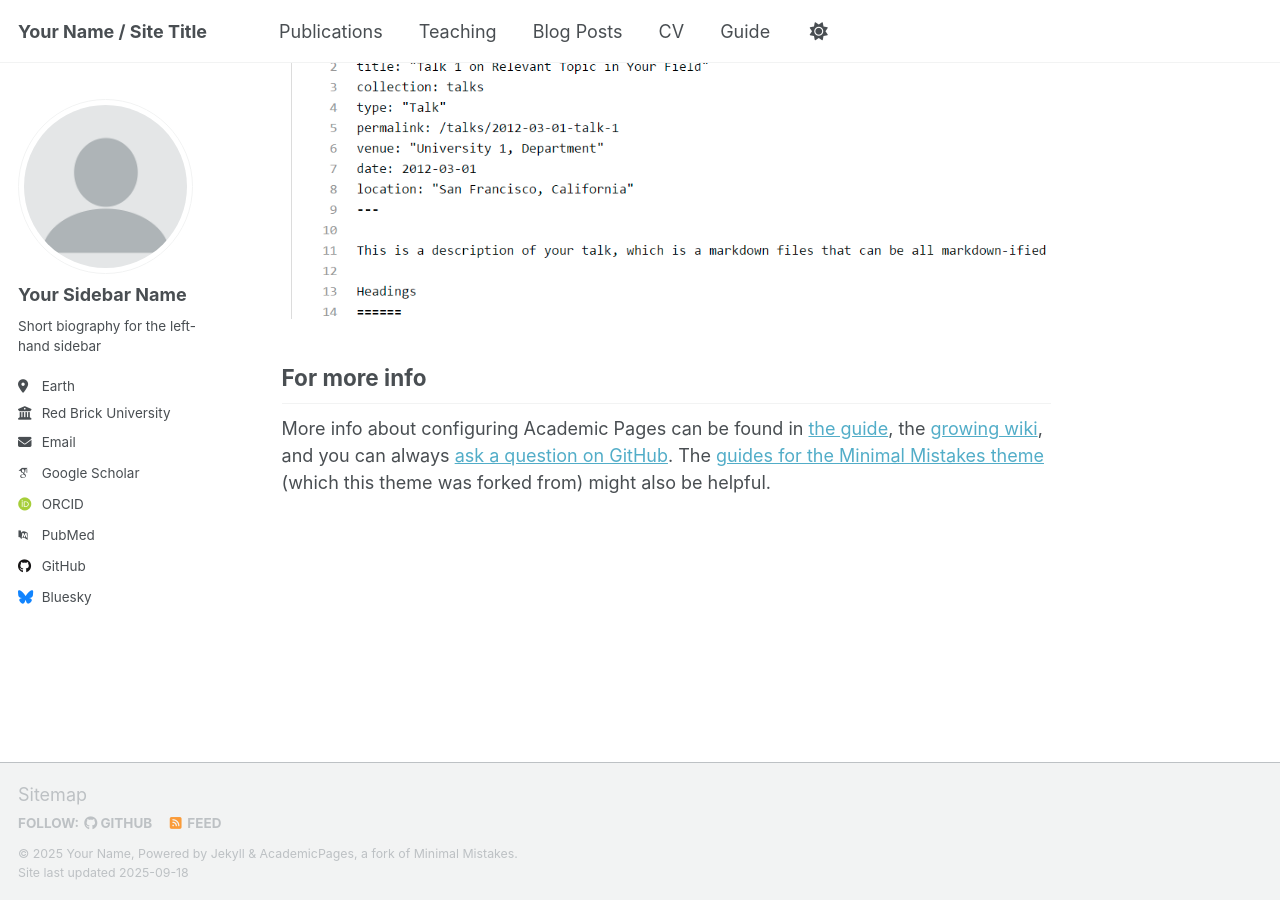
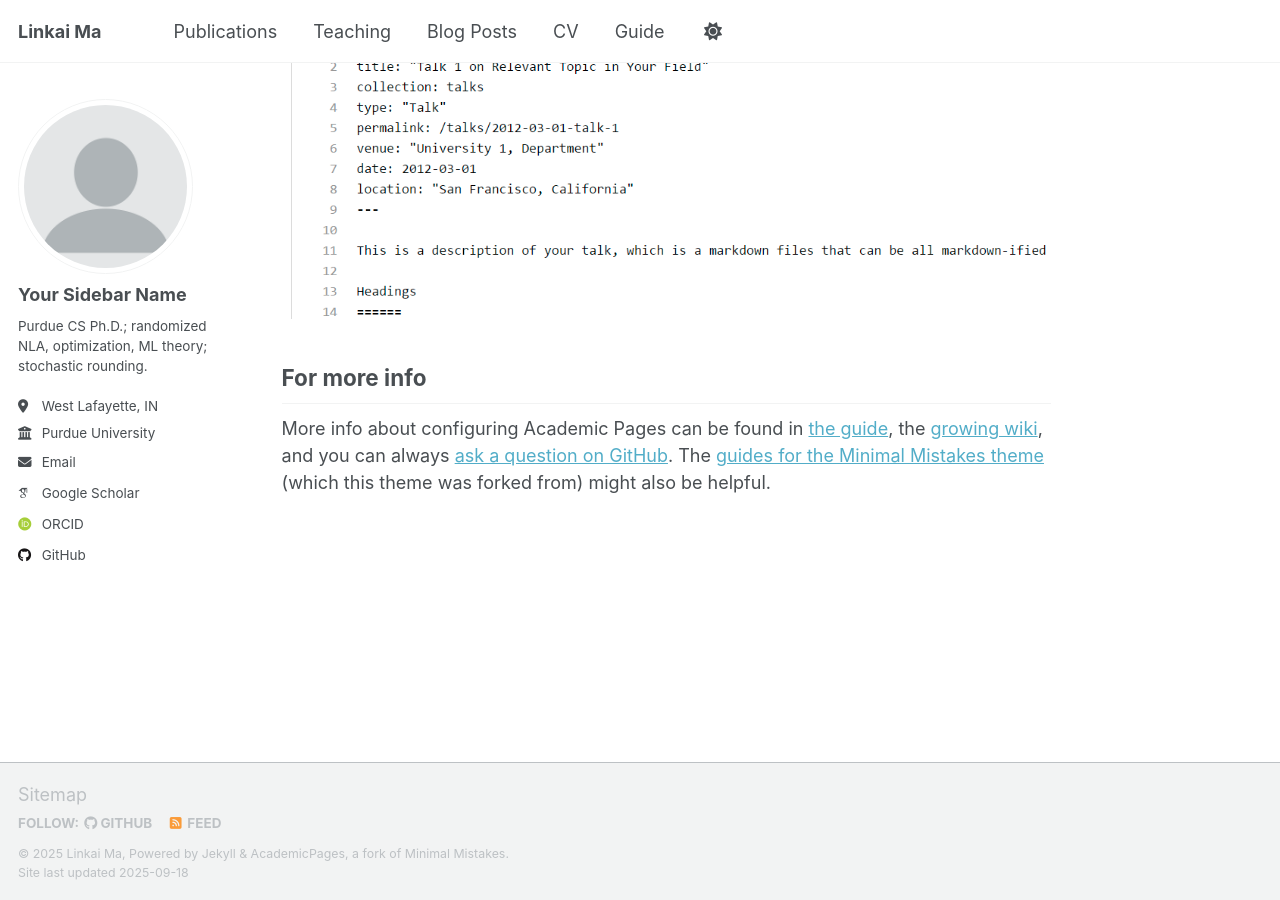
Before and after one commit to LinkaiMa/LinkaiMa.github.io, a Jekyll site: the page built from _pages/about.md, in a window 1280 px wide and 900 px high, scrolled down 2880 px. Built offline with Jekyll 4.4.1, drawn with Linux system fonts in a browser that asks for light colours; some web fonts are replaced; a script that is not in the unit is left out.

Commit message:
Update _config.yml

```diff
--- a/_config.yml
+++ b/_config.yml
@@ -9,14 +9,14 @@
 # Basic Site Settings
 locale                   : "en-US"
 site_theme               : "default" # Currently available options are "default", "air"
-title                    : "Your Name / Site Title"
+title                    : "Linkai Ma"
 title_separator          : "-"
-name                     : &name "Your Name"
-description              : &description "Your Name's academic portfolio"   # Update this with a general description of your site, this is the default if not overridden by a page
-url                      : https://academicpages.github.io # The base hostname & protocol for your site e.g. "https://[your GitHub username].github.io",
+name                     : &name "Linkai Ma"
+description              : &description "3rd-year Ph.D. student in Computer Science at Purdue (advisor: Petros Drineas). Randomized NLA, optimization, ML theory; focusing on stochastic rounding and its regularization effects."   # Update this with a general description of your site, this is the default if not overridden by a page
+url                      : https://linkaima.github.io/test.github.io/ # The base hostname & protocol for your site e.g. "https://[your GitHub username].github.io",
                                                            # or if you already have some other page hosted on Github then use "https://[your GitHub username].github.io/[Your Repo Name]"
 baseurl                  : "" # the subpath of your site, e.g. "/blog"
-repository               : "academicpages/academicpages.github.io"
+repository               : "LinkaiMa/test.github.io"
 
 # Site Author - The following control what appear as part of the author content on the side bar.
 #               If a field is blank the icon and link will not appear, otherwise it will be shown.
@@ -26,58 +26,58 @@ author:
   avatar           : "profile.png"
   name             : "Your Sidebar Name"
   pronouns         : # example: "she/her"
-  bio              : "Short biography for the left-hand sidebar"
-  location         : "Earth"
-  employer         : "Red Brick University"
+  bio              : "Purdue CS Ph.D.; randomized NLA, optimization, ML theory; stochastic rounding."
+  location         : "West Lafayette, IN"
+  employer         : "Purdue University"
   uri              : # URL
   email            : "none@example.org"
 
   # Academic websites
-  academia         : # URL
-  arxiv            : # URL - Update with the correct link to your profile
-  googlescholar    : "https://scholar.google.com/citations?user=PS_CX0AAAAAJ"
-  inspire-hep      : # URL
-  impactstory      : # URL
-  orcid            : "http://orcid.org/yourorcidurl"
-  semantic         : # URL
-  pubmed           : "https://www.ncbi.nlm.nih.gov/pubmed/?term=john+snow"
-  researchgate     : # URL
-  scopus           : # URL
+  # academia         : # URL
+  # arxiv            : # URL - Update with the correct link to your profile
+  googlescholar    : "https://scholar.google.com/citations?user=jsWCs10AAAAJ&hl=en"
+  # inspire-hep      : # URL
+  # impactstory      : # URL
+  orcid            : "https://orcid.org/0009-0009-8873-7333"
+  # semantic         : # URL
+  # pubmed           : "https://www.ncbi.nlm.nih.gov/pubmed/?term=john+snow"
+  # researchgate     : # URL
+  # scopus           : # URL
 
   # Repositories and software development
-  bitbucket        : # Username - Update with your username on the site
-  codepen          : # Username
-  dribbble         : # Username
-  github           : "academicpages"
-  kaggle           : # Username
-  stackoverflow    : # User number or user number and name (i.e., use "1" or "1/jeff-atwood")
+  # bitbucket        : # Username - Update with your username on the site
+  # codepen          : # Username
+  # dribbble         : # Username
+  github           : "LinkaiMa"
+  # kaggle           : # Username
+  # stackoverflow    : # User number or user number and name (i.e., use "1" or "1/jeff-atwood")
 
   # Social media
-  artstation       : # Username
-  bluesky          : "bsky.app" # Replace this with you Bluesky username
-  facebook         : # Username
-  flickr           : # Username
-  foursquare       : # Username
-  goodreads        : # Username
-  google_plus      : # Username
-  keybase          : # Username
-  instagram        : # Username
-  lastfm           : # Username
-  linkedin         : # Username
-  mastodon         : # URL
-  medium           : # URL
-  pinterest        : # Username
-  soundcloud       : # Username
-  steam            : # Username
-  telegram         : # URL
-  tumblr           : # Username
-  twitter          : # Username for X / Twitter
-  vine             : # Username
-  weibo            : # Username
-  wikipedia        : # Username
-  xing             : # Username
-  youtube          : # Username
-  zhihu            : # Username
+  # artstation       : # Username
+  # bluesky          : "bsky.app" # Replace this with you Bluesky username
+  # facebook         : # Username
+  # flickr           : # Username
+  # foursquare       : # Username
+  # goodreads        : # Username
+  # google_plus      : # Username
+  # keybase          : # Username
+  # instagram        : # Username
+  # lastfm           : # Username
+  # linkedin         : # Username
+  # mastodon         : # URL
+  # medium           : # URL
+  # pinterest        : # Username
+  # soundcloud       : # Username
+  # steam            : # Username
+  # telegram         : # URL
+  # tumblr           : # Username
+  # twitter          : # Username for X / Twitter
+  # vine             : # Username
+  # weibo            : # Username
+  # wikipedia        : # Username
+  # xing             : # Username
+  # youtube          : # Username
+  # zhihu            : # Username
 
 # Publication Category - The following the list of publication categories and their headings
 publication_category:
```
